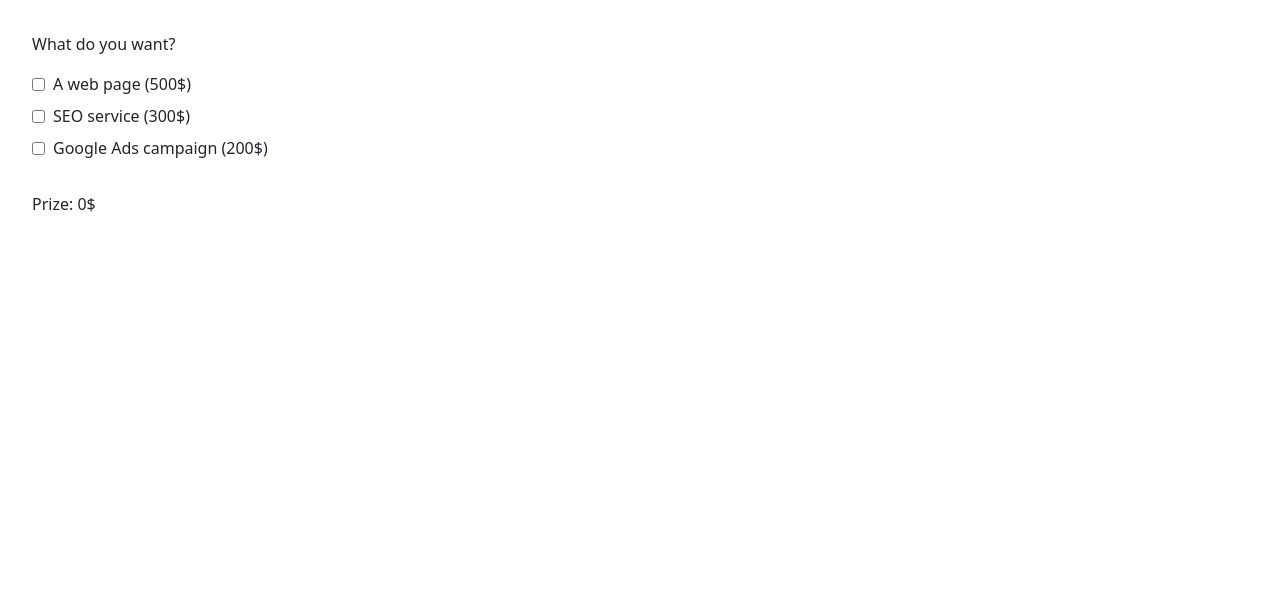
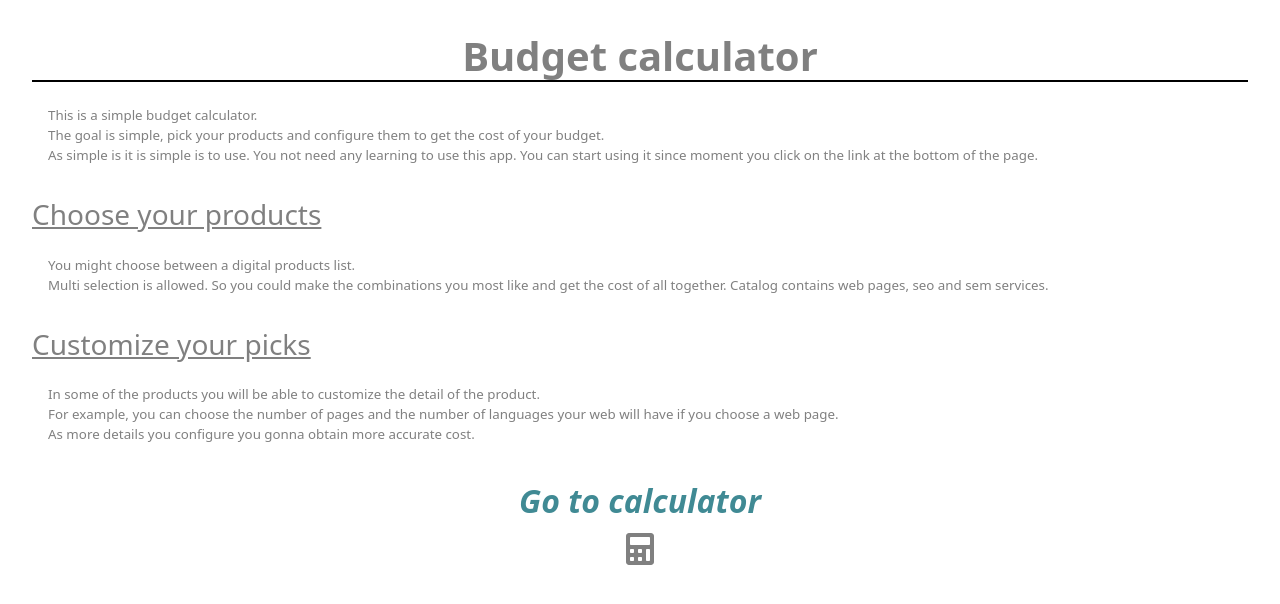
Before and after one commit to dmoralesl/sprint7, an Angular app: page / in a window 1280 px wide. Shown: the top 604 px of the page. Built offline with nearby package versions, Linux system fonts and the light colour scheme.

Commit message:
Excercise 4 - Landing page + routing change

```diff
--- a/src/app/app-routing.module.ts
+++ b/src/app/app-routing.module.ts
@@ -1,10 +1,12 @@
 import { RouterModule, Routes } from '@angular/router';
 
 import { HomeComponent } from './components/home/home.component';
+import { LandingComponent } from './components/landing/landing.component';
 import { NgModule } from '@angular/core';
 
 const routes: Routes = [
-  { path: '', component: HomeComponent, pathMatch: 'full' }
+  { path: '', component: LandingComponent, pathMatch: 'full' },
+  { path: 'home', component: HomeComponent },
 ];
 
 @NgModule({
--- a/src/app/app.module.ts
+++ b/src/app/app.module.ts
@@ -8,13 +8,15 @@ import { FontAwesomeModule } from '@fortawesome/angular-fontawesome';
 import { HomeComponent } from './components/home/home.component';
 import { NgModule } from '@angular/core';
 import { PanelComponent } from './components/panel/panel.component';
+import { LandingComponent } from './components/landing/landing.component';
 
 @NgModule({
   declarations: [
     AppComponent,
     HomeComponent,
     PanelComponent,
-    CustomInputComponent
+    CustomInputComponent,
+    LandingComponent
   ],
   imports: [
     BrowserModule,
--- a/src/app/components/home/home.component.html
+++ b/src/app/components/home/home.component.html
@@ -1,6 +1,10 @@
+<a routerLink="/" routerLinkActive="active">
+    <fa-icon [icon]="faArrowLeft" [style.color]="'gray'"></fa-icon>
+</a>
 
 <p>What do you want?</p>
 <div>
+
     <form [formGroup]="productsForm">
         <div>
             <input type="checkbox" name="web" id="web" formControlName="web">
--- a/src/app/components/home/home.component.scss
+++ b/src/app/components/home/home.component.scss
@@ -1,3 +1,8 @@
+:host {
+    display: flex;
+    flex-direction: column;
+}
+
 form:first-child {
     display: flex;
     flex-direction: column;
@@ -10,5 +15,9 @@ form:first-child {
         gap: .5rem;
         align-items: center;
     }
+}
 
+a {
+    padding-bottom: 2.5rem;
+    font-size: larger;
 }
--- a/src/app/components/home/home.component.ts
+++ b/src/app/components/home/home.component.ts
@@ -2,6 +2,7 @@ import { AfterViewInit, Component, OnInit } from '@angular/core';
 import { FormControl, FormGroup } from '@angular/forms';
 
 import { BudgetService } from './../../services/budget.service';
+import { faArrowLeft } from '@fortawesome/free-solid-svg-icons';
 
 @Component({
   selector: 'app-home',
@@ -32,6 +33,9 @@ export class HomeComponent implements OnInit, AfterViewInit {
     });
   }
 
+  // Font Awesome Icons
+  faArrowLeft = faArrowLeft;
+
   totalPrice: number = 0;
   subTotalPrice: number = 0;
   viewWebDetails: boolean = false;
--- /dev/null
+++ b/src/app/components/landing/landing.component.html
@@ -0,0 +1,24 @@
+<h1>Budget calculator</h1>
+<p>
+    This is a simple budget calculator. <br/>
+    The goal is simple, pick your products and configure them to get the cost of your budget. <br/>
+    As simple is it is simple is to use. You not need any learning to use this app. You can start using it since moment you
+    click on the link at the bottom of the page.
+</p>
+<h3>Choose your products</h3>
+<p>
+    You might choose between a digital products list. <br/>
+    Multi selection is allowed. So you could make the combinations you most like and get the cost of
+    all together. Catalog contains web pages, seo and sem services.
+</p>
+<h3>Customize your picks</h3>
+<p>
+    In some of the products you will be able to customize the detail of the product. <br/>
+    For example, you can choose the number of pages and the number of languages your web will have if you
+    choose a web page. <br/>
+    As more details you configure you gonna obtain more accurate cost.
+</p>
+<a routerLink="/home" routerLinkActive="active">
+    <span>Go to calculator</span>
+    <fa-icon [icon]="faCalculator" [style.color]="'gray'"></fa-icon>
+</a>
--- /dev/null
+++ b/src/app/components/landing/landing.component.scss
@@ -0,0 +1,36 @@
+:host {
+    color: gray;
+
+    h1 {
+        border-bottom: 2px solid black;
+        font-weight: bold;
+        text-align: center;
+
+    }
+
+    h3 {
+        text-decoration: underline;
+    }
+
+    p {
+        padding: 1rem;
+        font-size: smaller;
+    }
+
+    a {
+        display: flex;
+        flex-direction: column;
+        align-items: center;
+        text-decoration: none;
+        width: max-content;
+        margin: auto;
+
+        font-size: 2rem;
+        font-style: italic;
+        color: #408a94;
+        font-weight: bold;
+    }
+    fa-icon {
+        font-size: 2rem;
+    }
+}
--- /dev/null
+++ b/src/app/components/landing/landing.component.ts
@@ -0,0 +1,14 @@
+import { Component } from '@angular/core';
+import { faCalculator } from '@fortawesome/free-solid-svg-icons';
+
+@Component({
+  selector: 'app-landing',
+  templateUrl: './landing.component.html',
+  styleUrls: ['./landing.component.scss']
+})
+export class LandingComponent {
+
+  // Font Awesome Icons
+  faCalculator = faCalculator;
+
+}
```
Also changed, not shown: 1 other file (tests, documents, lock files or other folders).
